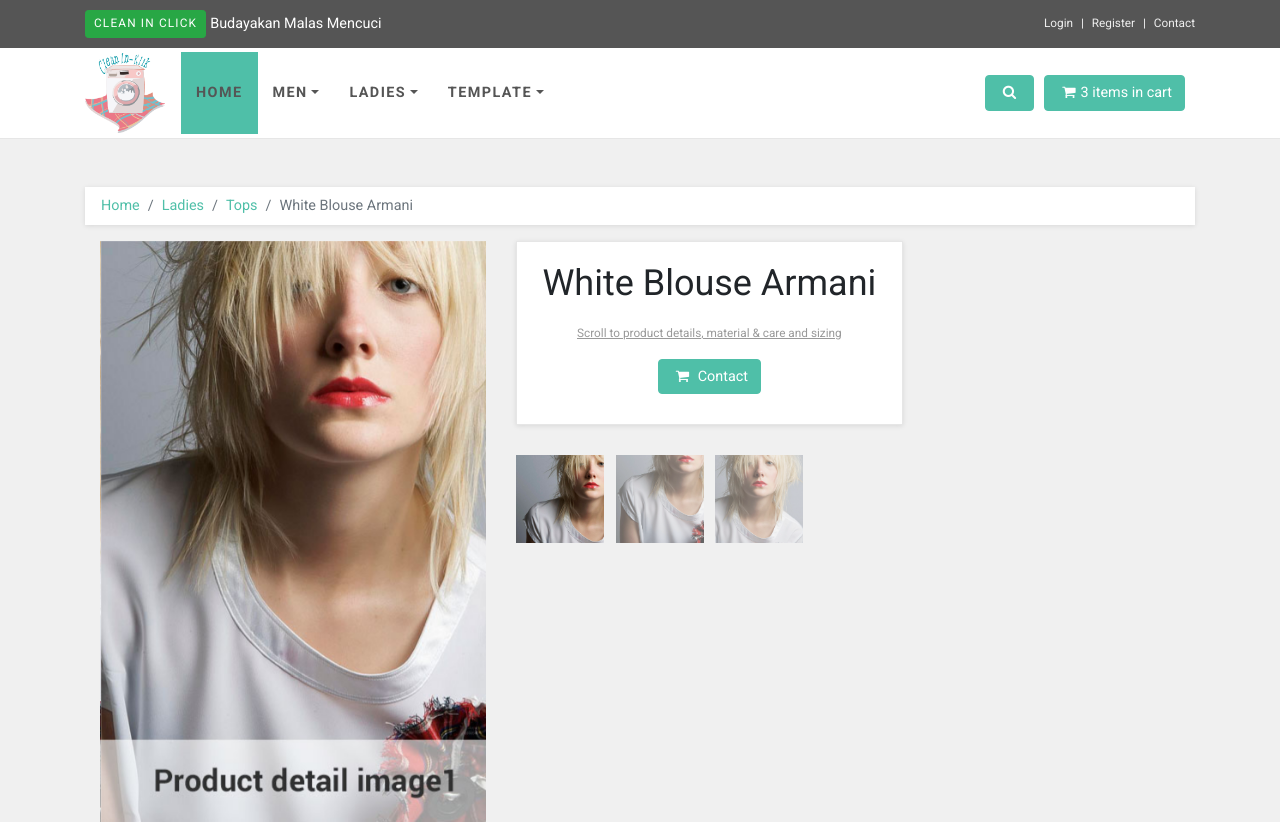
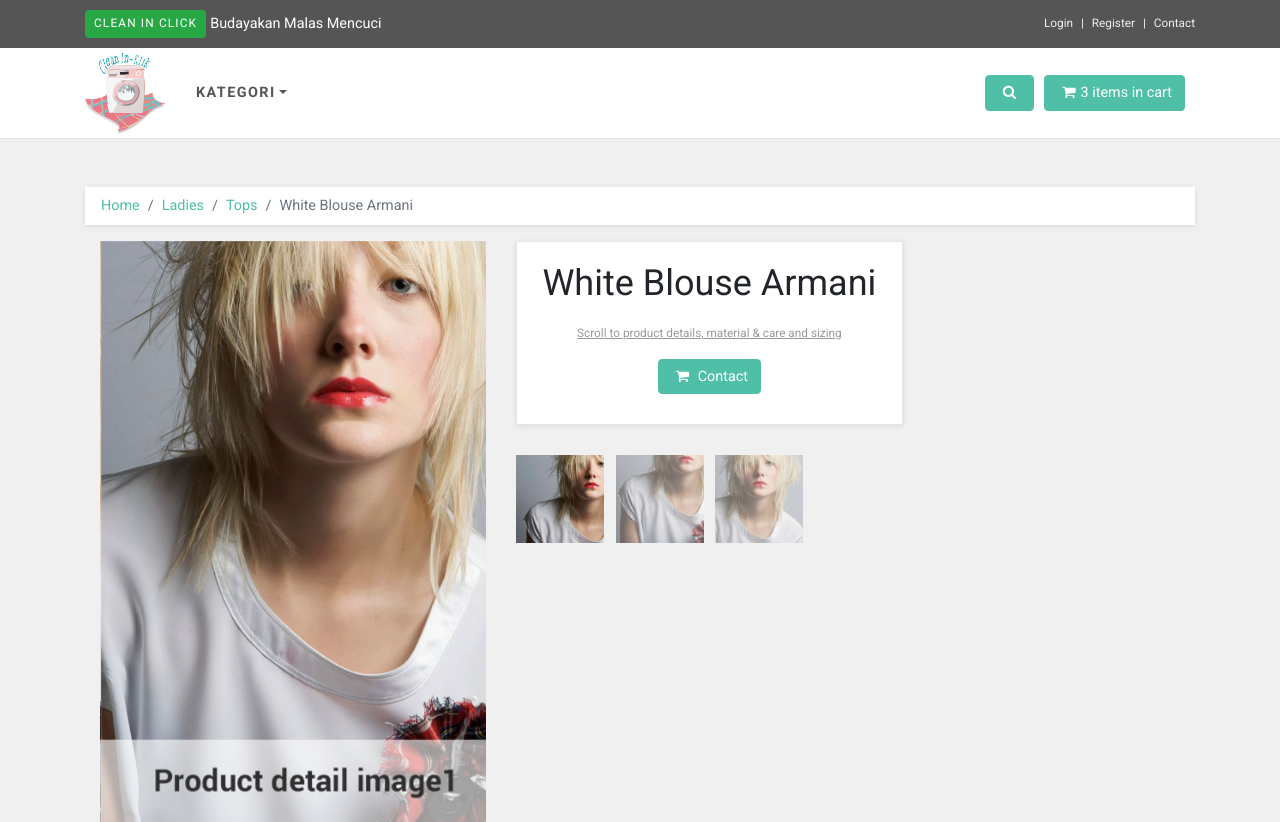
Before and after one commit to ekaru04/online-website-ecommerce, a PHP site: page /detail.php in a window 1280 px wide. Shown: the top 822 px of the page. Run offline with PHP 8.4, Linux system fonts and the light colour scheme.

Commit message:
Shinta Mauliantika

```diff
--- a/detail.php
+++ b/detail.php
@@ -86,21 +86,21 @@
           </div>
           <div id="navigation" class="collapse navbar-collapse">
             <ul class="navbar-nav mr-auto">
-              <li class="nav-item"><a href="#" class="nav-link active">Home</a></li>
-              <li class="nav-item dropdown menu-large"><a href="#" data-toggle="dropdown" data-hover="dropdown" data-delay="200" class="dropdown-toggle nav-link">Men<b class="caret"></b></a>
+              <!-- <li class="nav-item"><a href="#" class="nav-link active">Home</a></li> -->
+              <li class="nav-item dropdown menu-large"><a href="#" data-toggle="dropdown" data-hover="dropdown" data-delay="200" class="dropdown-toggle nav-link">Kategori<b class="caret"></b></a>
                 <ul class="dropdown-menu megamenu">
                   <li>
                     <div class="row">
                       <div class="col-md-6 col-lg-3">
-                        <h5>Clothing</h5>
+                        <h5>Kategori</h5>
                         <ul class="list-unstyled mb-3">
-                          <li class="nav-item"><a href="category.html" class="nav-link">T-shirts</a></li>
-                          <li class="nav-item"><a href="category.html" class="nav-link">Shirts</a></li>
-                          <li class="nav-item"><a href="category.html" class="nav-link">Pants</a></li>
-                          <li class="nav-item"><a href="category.html" class="nav-link">Accessories</a></li>
+                          <li class="nav-item"><a href="#" class="nav-link">Antar Jemput</a></li>
+                          <li class="nav-item"><a href="#" class="nav-link">Tidak Antar Jemput</a></li>
+                          <!-- <li class="nav-item"><a href="category.html" class="nav-link">Pants</a></li>
+                          <li class="nav-item"><a href="category.html" class="nav-link">Accessories</a></li> -->
                         </ul>
                       </div>
-                      <div class="col-md-6 col-lg-3">
+                      <!-- <div class="col-md-6 col-lg-3">
                         <h5>Shoes</h5>
                         <ul class="list-unstyled mb-3">
                           <li class="nav-item"><a href="category.html" class="nav-link">Trainers</a></li>
@@ -108,8 +108,8 @@
                           <li class="nav-item"><a href="category.html" class="nav-link">Hiking shoes</a></li>
                           <li class="nav-item"><a href="category.html" class="nav-link">Casual</a></li>
                         </ul>
-                      </div>
-                      <div class="col-md-6 col-lg-3">
+                      </div> -->
+                      <!-- <div class="col-md-6 col-lg-3">
                         <h5>Accessories</h5>
                         <ul class="list-unstyled mb-3">
                           <li class="nav-item"><a href="category.html" class="nav-link">Trainers</a></li>
@@ -119,30 +119,30 @@
                           <li class="nav-item"><a href="category.html" class="nav-link">Hiking shoes</a></li>
                           <li class="nav-item"><a href="category.html" class="nav-link">Casual</a></li>
                         </ul>
-                      </div>
-                      <div class="col-md-6 col-lg-3">
+                      </div> -->
+                      <!-- <div class="col-md-6 col-lg-3">
                         <h5>Featured</h5>
                         <ul class="list-unstyled mb-3">
                           <li class="nav-item"><a href="category.html" class="nav-link">Trainers</a></li>
                           <li class="nav-item"><a href="category.html" class="nav-link">Sandals</a></li>
                           <li class="nav-item"><a href="category.html" class="nav-link">Hiking shoes</a></li>
-                        </ul>
-                        <h5>Looks and trends</h5>
+                        </ul> -->
+                        <!-- <h5>Looks and trends</h5>
                         <ul class="list-unstyled mb-3">
                           <li class="nav-item"><a href="category.html" class="nav-link">Trainers</a></li>
                           <li class="nav-item"><a href="category.html" class="nav-link">Sandals</a></li>
                           <li class="nav-item"><a href="category.html" class="nav-link">Hiking shoes</a></li>
-                        </ul>
+                        </ul> -->
                       </div>
                     </div>
                   </li>
                 </ul>
               </li>
-              <li class="nav-item dropdown menu-large"><a href="#" data-toggle="dropdown" data-hover="dropdown" data-delay="200" class="dropdown-toggle nav-link">Ladies<b class="caret"></b></a>
+              <!-- <li class="nav-item dropdown menu-large"><a href="#" data-toggle="dropdown" data-hover="dropdown" data-delay="200" class="dropdown-toggle nav-link">Ladies<b class="caret"></b></a> -->
                 <ul class="dropdown-menu megamenu">
                   <li>
                     <div class="row">
-                      <div class="col-md-6 col-lg-3">
+                      <!-- <div class="col-md-6 col-lg-3">
                         <h5>Clothing</h5>
                         <ul class="list-unstyled mb-3">
                           <li class="nav-item"><a href="category.html" class="nav-link">T-shirts</a></li>
@@ -150,8 +150,8 @@
                           <li class="nav-item"><a href="category.html" class="nav-link">Pants</a></li>
                           <li class="nav-item"><a href="category.html" class="nav-link">Accessories</a></li>
                         </ul>
-                      </div>
-                      <div class="col-md-6 col-lg-3">
+                      </div> -->
+                      <!-- <div class="col-md-6 col-lg-3">
                         <h5>Shoes</h5>
                         <ul class="list-unstyled mb-3">
                           <li class="nav-item"><a href="category.html" class="nav-link">Trainers</a></li>
@@ -159,8 +159,8 @@
                           <li class="nav-item"><a href="category.html" class="nav-link">Hiking shoes</a></li>
                           <li class="nav-item"><a href="category.html" class="nav-link">Casual</a></li>
                         </ul>
-                      </div>
-                      <div class="col-md-6 col-lg-3">
+                      </div> -->
+                      <!-- <div class="col-md-6 col-lg-3">
                         <h5>Accessories</h5>
                         <ul class="list-unstyled mb-3">
                           <li class="nav-item"><a href="category.html" class="nav-link">Trainers</a></li>
@@ -169,14 +169,14 @@
                           <li class="nav-item"><a href="category.html" class="nav-link">Casual</a></li>
                           <li class="nav-item"><a href="category.html" class="nav-link">Hiking shoes</a></li>
                           <li class="nav-item"><a href="category.html" class="nav-link">Casual</a></li>
-                        </ul>
-                        <h5>Looks and trends</h5>
+                        </ul> -->
+                        <!-- <h5>Looks and trends</h5>
                         <ul class="list-unstyled mb-3">
                           <li class="nav-item"><a href="category.html" class="nav-link">Trainers</a></li>
                           <li class="nav-item"><a href="category.html" class="nav-link">Sandals</a></li>
                           <li class="nav-item"><a href="category.html" class="nav-link">Hiking shoes</a></li>
                         </ul>
-                      </div>
+                      </div> -->
                       <div class="col-md-6 col-lg-3">
                         <div class="banner"><a href="#"><img src="img/banner.jpg" alt="" class="img img-fluid"></a></div>
                         <div class="banner"><a href="#"><img src="img/banner2.jpg" alt="" class="img img-fluid"></a></div>
@@ -185,7 +185,7 @@
                   </li>
                 </ul>
               </li>
-              <li class="nav-item dropdown menu-large"><a href="#" data-toggle="dropdown" data-hover="dropdown" data-delay="200" class="dropdown-toggle nav-link">Template<b class="caret"></b></a>
+              <!-- <li class="nav-item dropdown menu-large"><a href="#" data-toggle="dropdown" data-hover="dropdown" data-delay="200" class="dropdown-toggle nav-link">Template<b class="caret"></b></a> -->
                 <ul class="dropdown-menu megamenu">
                   <li>
                     <div class="row">
```
